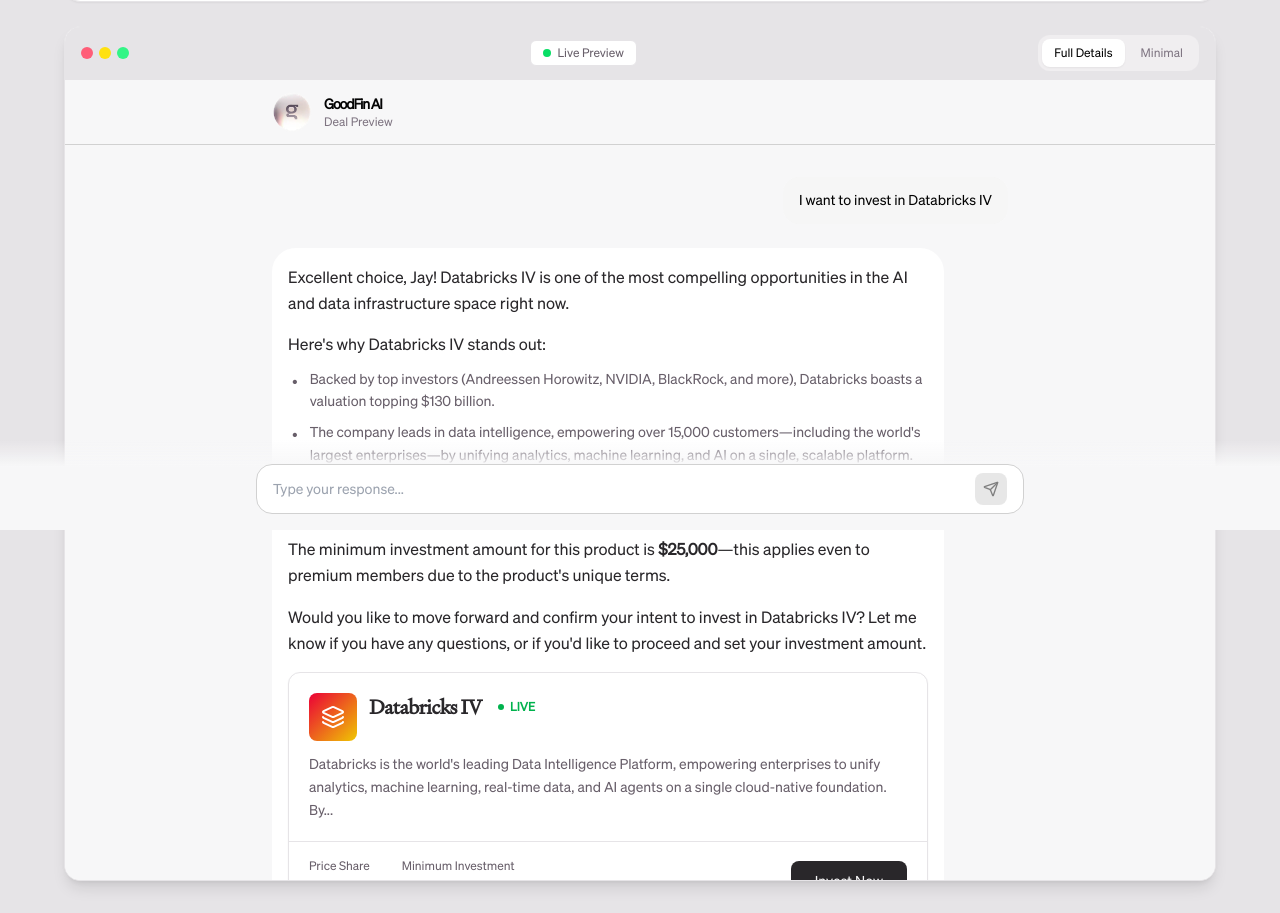
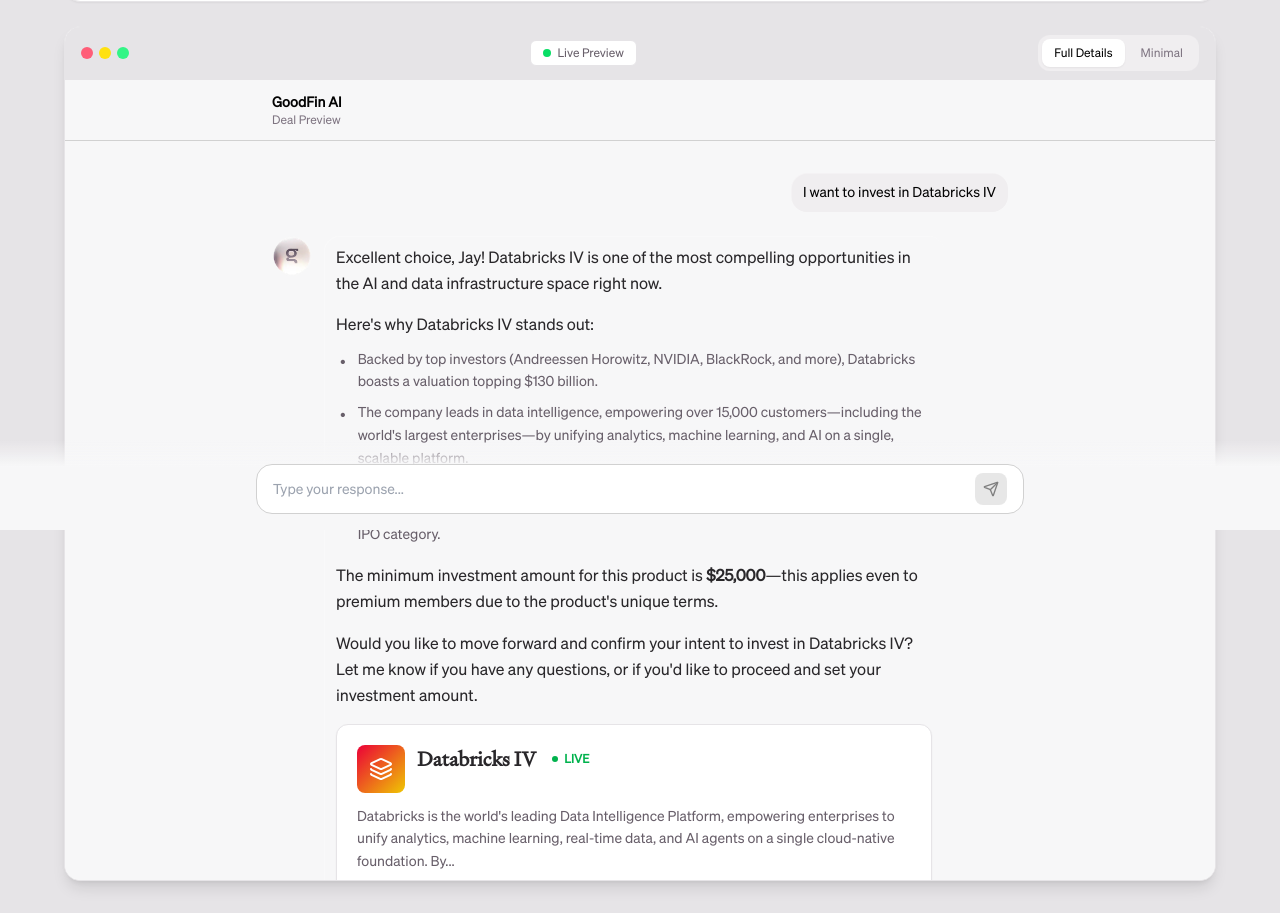
Before and after one commit to sudeep-goodfin/goodfin-ai-gen-ui-components, a React (Vite) app: page / in a window 1280 px wide. Shown: the part 270-1183 px from the top of the page. Built offline with nearby package versions, Linux system fonts and the light colour scheme.

Commit message:
Refactor typography settings in Tailwind CSS and global styles to standardize letter spacing for headings. Update ChatLayout and ChatMessage components to improve layout and styling consistency, including adjustments to message bubble designs and avatar placements.

```diff
--- a/src/components/chat/ChatLayout.tsx
+++ b/src/components/chat/ChatLayout.tsx
@@ -40,7 +40,7 @@
         className="relative z-10 min-h-screen"
         style={{ backgroundColor: 'var(--chat-container-bg)' }}
       >
-        {/* Header */}
+        {/* Header - Without avatar (avatar is now on AI response) */}
         <header
           className="sticky top-0 z-10 border-b"
           style={{
@@ -50,11 +50,6 @@
         >
           <div className="max-w-3xl mx-auto px-4 py-3">
             <div className="flex items-center gap-3">
-              <img
-                src="/conciergeIcon.png"
-                alt="GoodFin AI"
-                className="w-10 h-10 rounded-full"
-              />
               <div>
                 <h1
                   className="text-sm font-semibold font-primary"
@@ -75,17 +70,20 @@
 
         {/* Chat Container */}
         <main className="max-w-3xl mx-auto px-4 py-8 pb-32">
-          {/* User Message - Exact Concierge ChatBubble styling */}
+          {/* User Message - Exact Concierge TextType styling */}
           <div className="flex justify-end mb-6">
             <div
-              className="px-4 py-3 max-w-md"
+              className="font-primary"
               style={{
-                backgroundColor: 'var(--chat-user-bg)',
-                color: 'var(--chat-user-foreground)',
+                backgroundColor: '#F0EEF0',
+                color: '#030303',
                 borderRadius: '16px',
+                padding: '8px 12px',
+                maxWidth: '450px',
+                boxShadow: '0.5px 0.5px 1px 0px rgba(255, 255, 255, 0.50) inset',
               }}
             >
-              <p className="text-sm leading-relaxed font-primary">{userMessage}</p>
+              <p className="text-sm leading-relaxed">{userMessage}</p>
             </div>
           </div>
 
--- a/src/components/chat/ChatMessage.tsx
+++ b/src/components/chat/ChatMessage.tsx
@@ -21,20 +21,30 @@
   const [feedback, setFeedback] = useState<'up' | 'down' | null>(null);
 
   return (
-    <div className="max-w-2xl">
+    <div className="flex gap-3 max-w-2xl">
+      {/* AI Avatar - GoodFin Concierge Icon */}
+      <div className="flex-shrink-0">
+        <img
+          src="/conciergeIcon.png"
+          alt="GoodFin AI"
+          className="w-10 h-10 rounded-full"
+        />
+      </div>
+
       {/* Message Content */}
-      <div className="space-y-4">
-        {/* Main Message Bubble - Exact Concierge ChatBubble styling */}
+      <div className="flex-1 space-y-4">
+        {/* Main Message Bubble - Exact Concierge TextType styling (assistant type) */}
         <div
-          className="p-4 font-primary"
+          className="font-primary"
           style={{
-            backgroundColor: 'var(--chat-ai-bg)',
-            color: 'var(--chat-ai-foreground)',
-            borderRadius: '24px',
-            boxShadow: 'var(--chat-bubble-inset-shadow)',
+            backgroundColor: '#F7F7F8',
+            color: '#030303',
+            borderRadius: '16px',
+            padding: '8px 12px',
+            boxShadow: '0.5px 0.5px 1px 0px rgba(255, 255, 255, 0.50) inset',
           }}
         >
-          <div className="prose prose-sm max-w-none" style={{ color: 'var(--chat-ai-foreground)' }}>
+          <div className="prose prose-sm max-w-none" style={{ color: '#030303' }}>
             {content}
           </div>
         </div>
--- a/src/index.css
+++ b/src/index.css
@@ -235,27 +235,27 @@
     /* Typography - Heading Sizes (Test Signifier) */
     --text-h1: 40px;
     --text-h1-line: 56px;
-    --text-h1-tracking: -1.2px;
+    --text-h1-tracking: 0px;
 
     --text-h2: 32px;
     --text-h2-line: 40px;
-    --text-h2-tracking: -0.96px;
+    --text-h2-tracking: 0px;
 
     --text-h3: 24px;
     --text-h3-line: 32px;
-    --text-h3-tracking: -0.48px;
+    --text-h3-tracking: 0px;
 
     --text-h4: 20px;
     --text-h4-line: 32px;
-    --text-h4-tracking: -0.4px;
+    --text-h4-tracking: 0px;
 
     --text-h5: 18px;
     --text-h5-line: 24px;
-    --text-h5-tracking: -0.18px;
+    --text-h5-tracking: 0px;
 
     --text-h6: 16px;
     --text-h6-line: 24px;
-    --text-h6-tracking: -0.16px;
+    --text-h6-tracking: 0px;
 
     /* Typography - Label Sizes (Soehne Kraftig) */
     --text-label-lg: 18px;
--- a/tailwind.config.js
+++ b/tailwind.config.js
@@ -26,12 +26,12 @@
       fontSize: {
         /* GoodFin Typography Scale */
         /* Headings */
-        "h1": ["40px", { lineHeight: "56px", letterSpacing: "-1.2px" }],
-        "h2": ["32px", { lineHeight: "40px", letterSpacing: "-0.96px" }],
-        "h3": ["24px", { lineHeight: "32px", letterSpacing: "-0.48px" }],
-        "h4": ["20px", { lineHeight: "32px", letterSpacing: "-0.4px" }],
-        "h5": ["18px", { lineHeight: "24px", letterSpacing: "-0.18px" }],
-        "h6": ["16px", { lineHeight: "24px", letterSpacing: "-0.16px" }],
+        "h1": ["40px", { lineHeight: "56px", letterSpacing: "0px" }],
+        "h2": ["32px", { lineHeight: "40px", letterSpacing: "0px" }],
+        "h3": ["24px", { lineHeight: "32px", letterSpacing: "0px" }],
+        "h4": ["20px", { lineHeight: "32px", letterSpacing: "0px" }],
+        "h5": ["18px", { lineHeight: "24px", letterSpacing: "0px" }],
+        "h6": ["16px", { lineHeight: "24px", letterSpacing: "0px" }],
         /* Labels (Soehne Kraftig) */
         "label-lg": ["18px", { lineHeight: "24px" }],
         "label-md": ["16px", { lineHeight: "20px" }],
```
